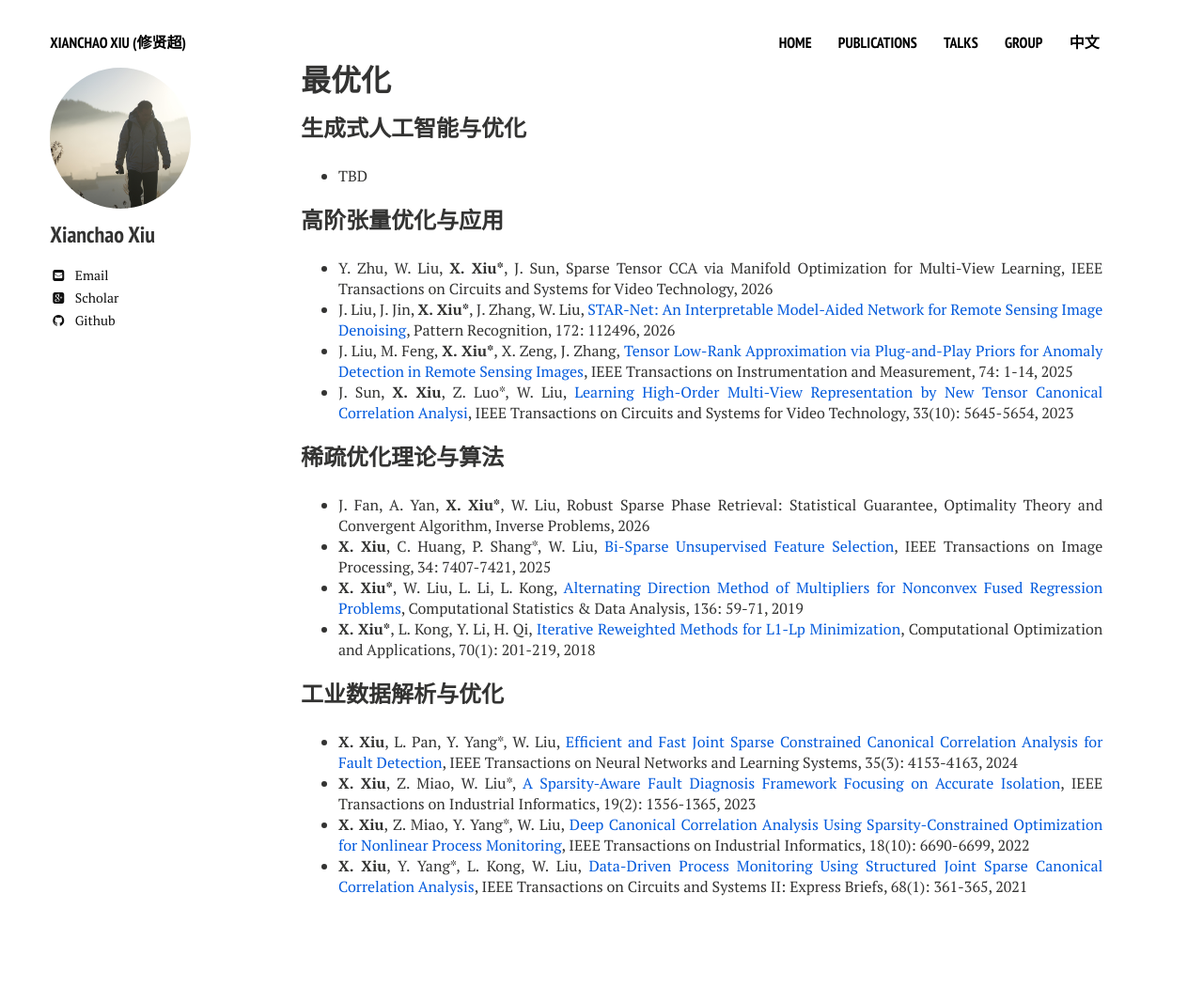
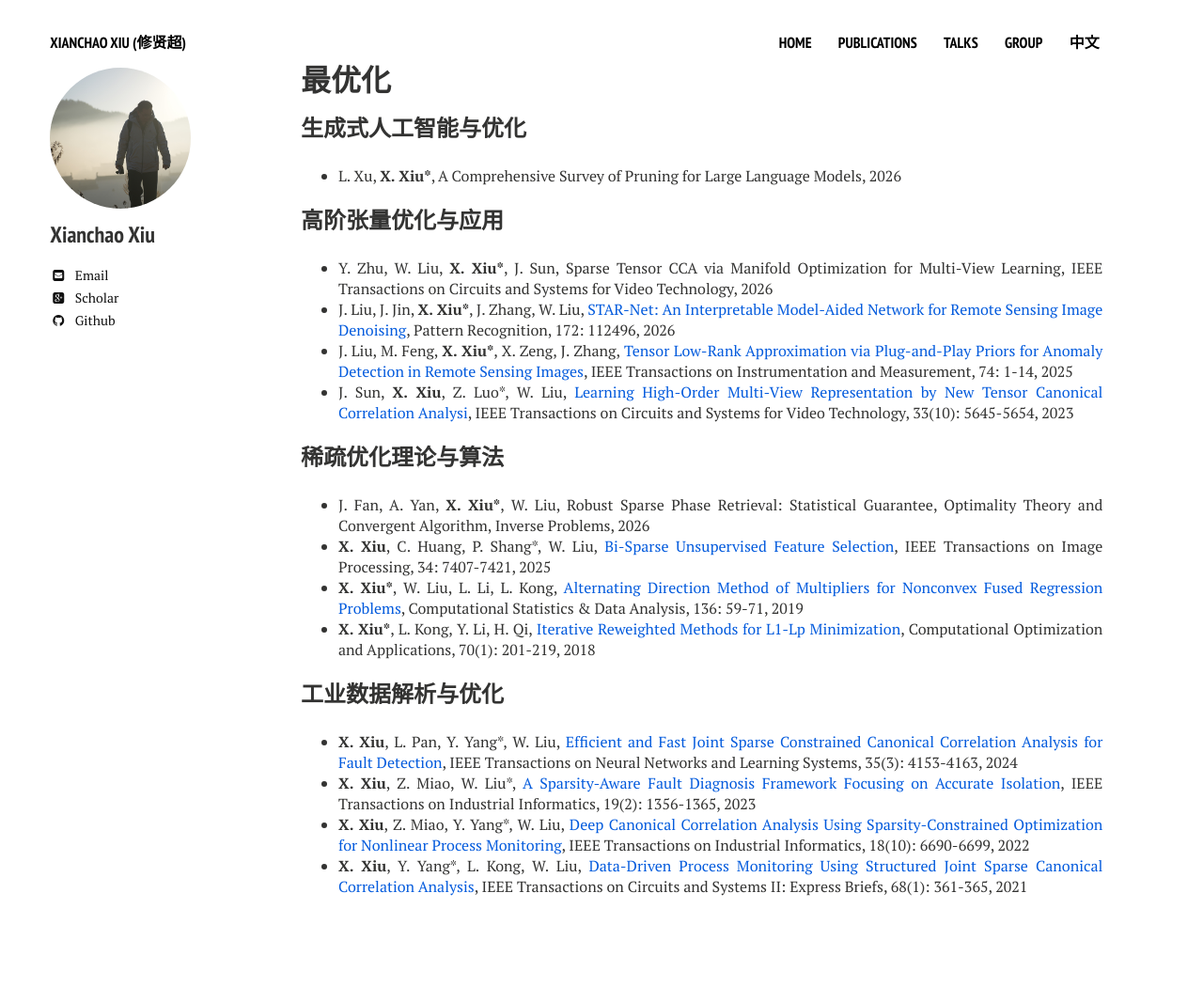
Before and after one commit to xianchaoxiu/xianchaoxiu.github.io, a Jekyll site: the page built from chinese/research/OPT/index.md, in a window 1280 px wide. Shown: the whole page at 94% size. Built offline with Jekyll 4.4.1, drawn with Linux system fonts in a browser that asks for light colours; nearby versions of some CDN libraries.

Commit message:
Update index.md

```diff
--- a/chinese/research/OPT/index.md
+++ b/chinese/research/OPT/index.md
@@ -6,8 +6,7 @@ share: false
 ---
 
 ### 生成式人工智能与优化
-* TBD
-
+* L. Xu, <b>X. Xiu*</b>, A Comprehensive Survey of Pruning for Large Language Models, 2026 <br>
 
 
 ### 高阶张量优化与应用
```
